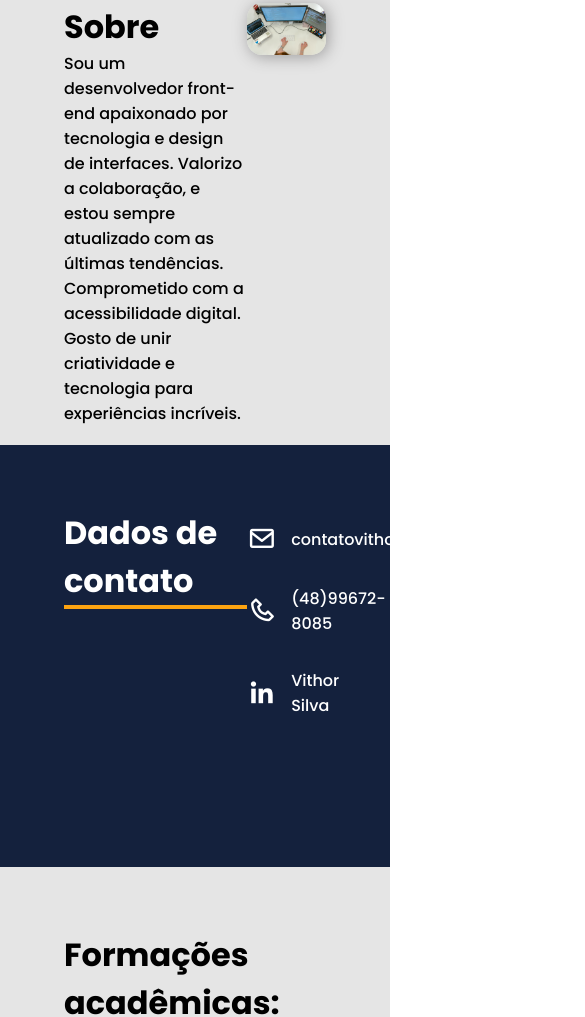
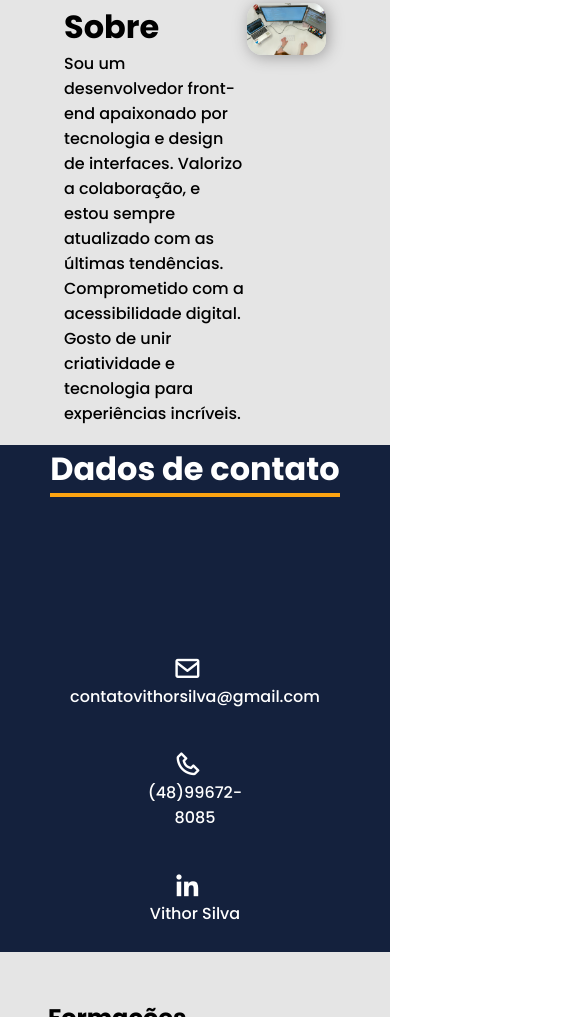
Before and after one commit to vithor-silva/portifolio-vithor-silva, a plain HTML site: page index.html in a window 390 px wide. Shown: the part 983-2000 px from the top of the page, 585 px wide, since content can reach past the window. Drawn offline with nearby package versions, Linux system fonts and the light colour scheme.

Commit message:
Fix responsividade

```diff
--- a/styles.css
+++ b/styles.css
@@ -141,7 +141,6 @@ body {
   #dados_contato li {
     list-style: none;
     padding: 1em 0;
-
     display: flex;
     justify-content: start;
     align-items: center;
@@ -246,11 +245,9 @@ body {
     font-size: 3em;
   }
 
-  @media (max-width: 768px) {
-  body {
-    overflow-x: hidden; /* Prevent horizontal scrolling */
-  }
+  /*responsive*/
 
+  @media screen and (max-width: 768px) {
   .navbar {
     display: none;
   }
@@ -268,7 +265,8 @@ body {
   .navbar.active .navbar__links-list {
     align-items: center;
     flex-direction: column;
-    font-size: 20px; /* Adjust the font size for smaller screens */
+    font-size: 30px;
+    font-weight: bold;
     gap: 20px;
     height: 100%;
     justify-content: center;
@@ -307,23 +305,48 @@ body {
     display: none;
   }
 
-  #sobre,
-  #dados_contato,
-  #formacoes,
-  #experiencias {
-    max-width: 100%; /* Ensure content doesn't overflow on smaller screens */
+  .container {
+    max-width: 100%;
   }
+
+  #formacoes {
+    font-size: 12px;
+}
+
+#footer {
+  font-size: 12px;
+}
+
+#dados_contato {
+  display: flex;
+  flex-direction: column;
+  align-items: center; /* Centraliza os elementos horizontalmente */
+  height: 60vh;
+  padding: 0;
+  margin: 0;
+}
+
+
+#dados_contato h3 {
+  text-align: center; /* Centraliza o texto */
+}
+
+#dados_contato ul {
+  list-style: none;
+  padding: 0;
+  margin: 0;
+}
+
+#dados_contato li {
+  display: flex;
+  flex-direction: column;
+  margin-bottom: 10px;
+  text-align: center; /* Centraliza o texto */
 }
 
 @media (max-width: 300px) {
   .header h1 {
     font-size: 25px;
-  }
-
-  /* Add additional styles for screens smaller than 300px if needed */
-}
-@media (max-width: 300px) {
-  .header h1 {
-    font-size: 25px;
+    max-width: 100vw;
   }
 }
```
